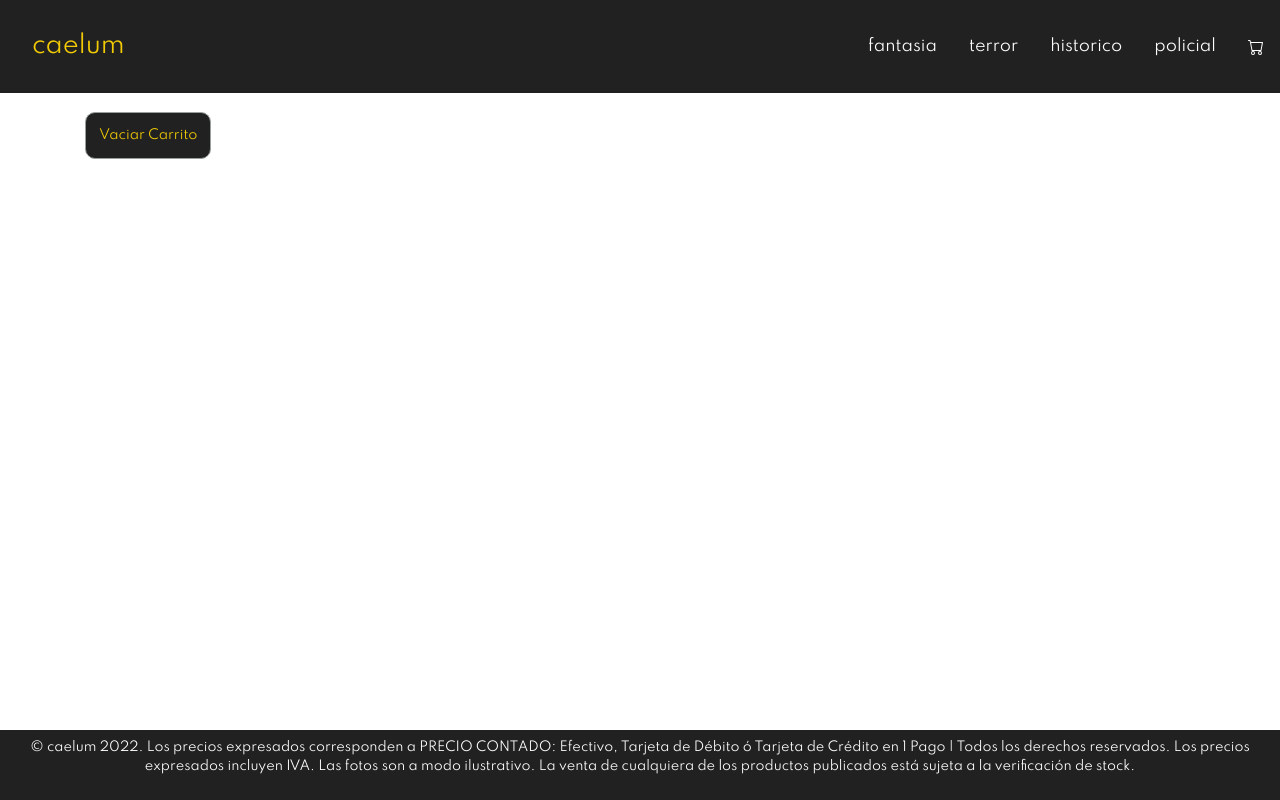
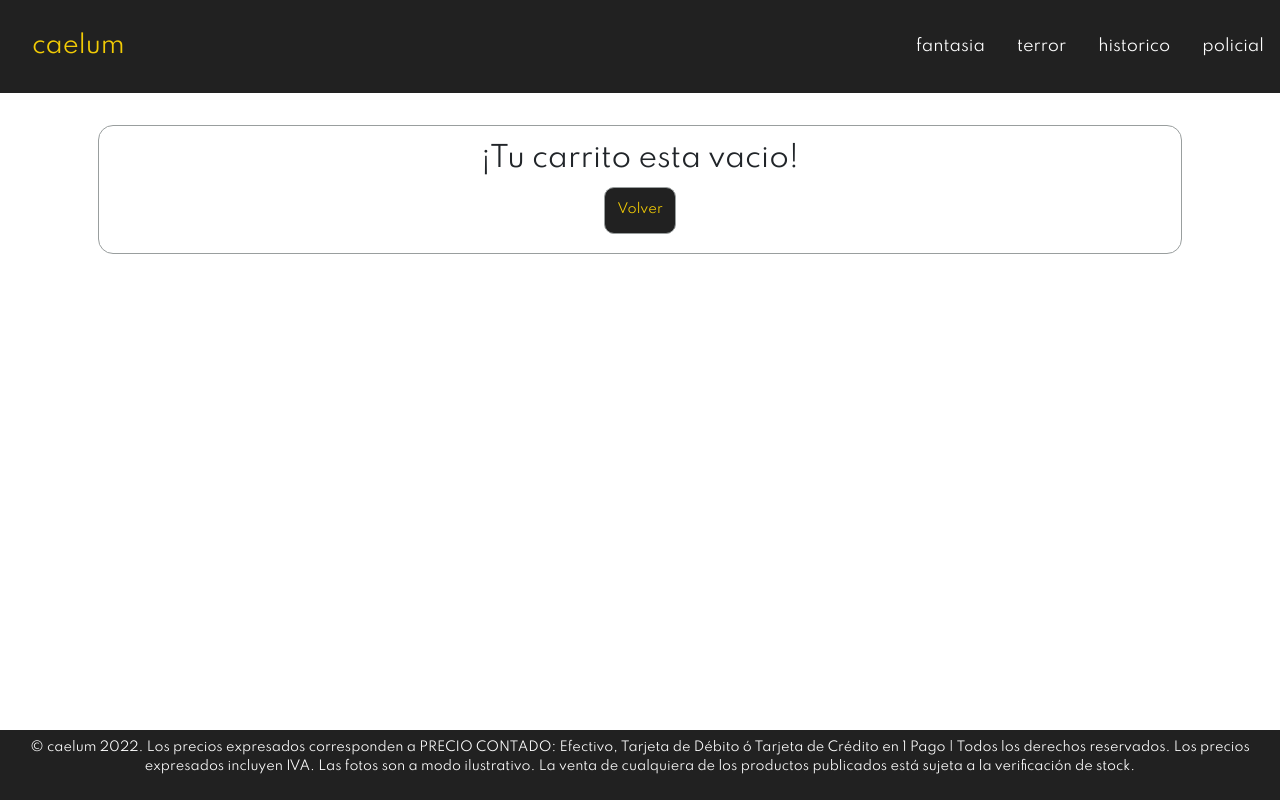
Before and after one commit to rodrigogaitan/rodrigogaitan_caelum, a React (Create React App) app: page /carrito in a window 1280 px wide. Built offline with nearby package versions, Linux system fonts and the light colour scheme.

Commit message:
Desafio Clase 11

```diff
--- a/package.json
+++ b/package.json
@@ -10,6 +10,7 @@
     "@testing-library/react": "^12.1.3",
     "@testing-library/user-event": "^13.5.0",
     "bootstrap": "^5.1.3",
+    "firebase": "^9.6.9",
     "node-sass": "^7.0.1",
     "react": "^17.0.2",
     "react-bootstrap": "^2.2.0",
--- a/src/components/Card.js
+++ b/src/components/Card.js
@@ -1,8 +1,17 @@
+import { useContext } from "react";
+import { CartContext } from "./CartContext";
+
 const Card = () => {
+
+    const { cartCount } = useContext(CartContext)
+
     return(
-        <svg xmlns="http://www.w3.org/2000/svg" width="16" height="16" fill="currentColor" className="bi bi-cart" viewBox="0 0 16 16">
-  <path d="M0 1.5A.5.5 0 0 1 .5 1H2a.5.5 0 0 1 .485.379L2.89 3H14.5a.5.5 0 0 1 .491.592l-1.5 8A.5.5 0 0 1 13 12H4a.5.5 0 0 1-.491-.408L2.01 3.607 1.61 2H.5a.5.5 0 0 1-.5-.5zM3.102 4l1.313 7h8.17l1.313-7H3.102zM5 12a2 2 0 1 0 0 4 2 2 0 0 0 0-4zm7 0a2 2 0 1 0 0 4 2 2 0 0 0 0-4zm-7 1a1 1 0 1 1 0 2 1 1 0 0 1 0-2zm7 0a1 1 0 1 1 0 2 1 1 0 0 1 0-2z"/>
+        <div className="d-flex">
+            <svg xmlns="http://www.w3.org/2000/svg" width="20" height="20" fill="currentColor" className="bi bi-bag" viewBox="0 0 16 16">
+  <path d="M8 1a2.5 2.5 0 0 1 2.5 2.5V4h-5v-.5A2.5 2.5 0 0 1 8 1zm3.5 3v-.5a3.5 3.5 0 1 0-7 0V4H1v10a2 2 0 0 0 2 2h10a2 2 0 0 0 2-2V4h-3.5zM2 5h12v9a1 1 0 0 1-1 1H3a1 1 0 0 1-1-1V5z"/>
 </svg>
+        <p>( {cartCount} )</p>
+        </div>
     )
 }
 
--- a/src/components/Carrito.js
+++ b/src/components/Carrito.js
@@ -1,26 +1,46 @@
 import { useContext, useEffect } from "react";
 import { CartContext } from "./CartContext";
+import { Link } from "react-router-dom";
+import { useState } from "react";
 
 
 const Carrito = () => {
 
-    const { cart, clear, remove } = useContext(CartContext)
+    const { cart, clear, remove, total } = useContext(CartContext)
 
-        console.log(cart);
+
+
     return(
         <div className="container">
+            {cart.length > 0 ?
+            <div>
             {cart.map(item => {
                     return (
-                <div key={item.product.id} className='row' id="cart">
+                    <div key={item.product.id} className='d-flex justify-content-evenly' id="cart">
                     <img src={item.product.img} id="imagen"/>
-                <p className="col">"{item.product.name}"</p>
-                <p className="col">x {item.count} Unid.</p>
-                <p className="col">${item.product.precio * item.count}</p>
-                <button onClick={()=>remove(item.product)} id='borrar' className="col">X</button>
+                    <p>"{item.product.name}"</p>
+                    <p>x {item.count} Unid.</p>
+                    <p>${item.product.precio * item.count}</p>
+                    <button onClick={()=>remove(item.product)} id='borrar'>X</button>
                     </div>
                 )
             })}
+
+            <div className="d-flex justify-content-evenly">
             <button onClick={clear} id='boton'> Vaciar Carrito</button>
+            <h4 className="fw-bolder">$ {total} </h4>
+            <button id='boton'>Terminar la Compra</button>
+            </div>
+            </div>
+            :
+            <div id="cart">
+                <h3>¡Tu carrito esta vacio!</h3>
+                <Link to={'/'}>
+                <button id='boton'>Volver</button>
+                </Link>
+            </div>
+
+        }
         </div>
     )
     }
--- a/src/components/CartContext.js
+++ b/src/components/CartContext.js
@@ -1,10 +1,13 @@
 import { createContext, useState } from "react";
+import { toast } from "react-toastify";
 
 export const CartContext = createContext()
 
 export const CartContextProv = ({children}) => {
 
     const [cart, setCart] = useState([])
+    const [total, setTotal] = useState(0)
+    const [cartCount, setCartCount] = useState(0)
 
     const addItem = (product, count) => {
         let CartPro = {product, count}
@@ -19,30 +22,71 @@ export const CartContextProv = ({children}) => {
             CartAux = [CartPro, ...cart ]
         }
         setCart(CartAux)
+
+        let tempTotalPrecio = 0;
+        let tempCartCount = 0;
+
+        tempTotalPrecio = total;
+        tempTotalPrecio += (product.precio * count);
+        setTotal(tempTotalPrecio);
+
+        tempCartCount = cartCount;
+        tempCartCount += count;
+        setCartCount(tempCartCount);
+
     }
 
     const remove = (product) => {
         if (isInCart(product)) {
+
+            let tempTotalPrice = 0;
+            let tempCartCount = 0;
+
             const cartAux = cart.filter(item => item.product !== product)
             setCart(cartAux)
+
+            cartAux.forEach((item) => {
+                tempTotalPrice += (item.product.precio * item.count);
+                setTotal(tempTotalPrice);
+
+                tempCartCount += item.count;
+                setCartCount(tempCartCount);
+            });
+            setCart(cartAux);
         }
     }
 
+
     const clear = () => {
         setCart([])
+        setTotal(0)
+        setCartCount(0)
+        toast.info('Se vacío el carrito', {
+            position: "top-center",
+            autoClose: 1000,
+            hideProgressBar: false,
+            closeOnClick: false,
+            pauseOnHover: false,
+            draggable: false,
+            progress: undefined,
+            });
     }
 
     const isInCart = (product) => {
         return cart && cart.some(item => item.product == product)
     }
 
+    const valueProvider = {
+        cart,
+        addItem,
+        remove,
+        clear,
+        cartCount,
+        total
+    }
+
     return(
-        <CartContext.Provider value={{
-            addItem,
-            remove,
-            clear,
-            cart
-        }}>
+        <CartContext.Provider value={valueProvider}>
             {children}
         </CartContext.Provider>
     )
--- a/src/components/ItemDetail.js
+++ b/src/components/ItemDetail.js
@@ -13,18 +13,16 @@ const ItemDetail = ({products}) => {
 
     const onAdd = contador => {
         addItem(products, contador)
-        toast.success('Producto añadido al carrito!', {
+        toast.success('🛒 Agregado al Carrito', {
             position: "top-center",
             autoClose: 1500,
             hideProgressBar: false,
-            closeOnClick: true,
-            pauseOnHover: true,
-            draggable: true,
+            closeOnClick: false,
+            pauseOnHover: false,
+            draggable: false,
             progress: undefined,
-            theme: "dark"
             });
     }
-
     return (
     <div id="detail">
         <img src={products.img} className='img-fluid' width="200px"/>
--- a/src/components/ItemListCont.js
+++ b/src/components/ItemListCont.js
@@ -96,9 +96,9 @@ export let items = [
 ]
 
 const ItemListCont = () => {
-    const [error, setError] = useState(false);
     const [loading, setLoading] = useState(true);
     const [products, setProducts] = useState([]);
+    const [error, setError] = useState(false);
     const { genero } = useParams();
 
 
--- a/src/components/Nav.js
+++ b/src/components/Nav.js
@@ -1,8 +1,13 @@
 import { Link , NavLink } from "react-router-dom";
 import Card from './Card'
+import { CartContext } from "./CartContext";
+import { useContext } from "react";
 
 
 const Nav = () => {
+
+    const {cartCount} = useContext(CartContext)
+
     return(
     <header id='nav'>
         <Link to={'/'}>
@@ -13,7 +18,7 @@ const Nav = () => {
                 <NavLink to={'/tipo/terror'} id='mov'>terror</NavLink>
                 <NavLink to={'/tipo/historico'} id='mov'>historico</NavLink>
                 <NavLink to={'/tipo/policial'} id='mov'>policial</NavLink>
-                <NavLink to={'/carrito'}><Card/></NavLink>
+                {cartCount === 0 || <NavLink to={'/carrito'} id='mov'><Card/></NavLink>}
             </nav>
     </header>
     )
--- a/src/styles.scss
+++ b/src/styles.scss
@@ -172,8 +172,7 @@ main {
 #cart{
     margin: 1rem;
     padding: 1rem;
-    background-color: #212121;
-    color: #F2CB05;
+    font-weight: bolder;
     border: #999E9E 1px solid;
     border-radius: 15px;
     align-items: center;
@@ -191,4 +190,5 @@ main {
     background-color: #212121;
     color: red;
     border: #212121 1px solid;
+    border-radius: 8px;
 }
```
Also changed, not shown: src/components/Firebase.js (added, +16 -0 lines), 1 other file (tests, documents, lock files or other folders). Lines whose indentation alone changed are shown as unchanged.
